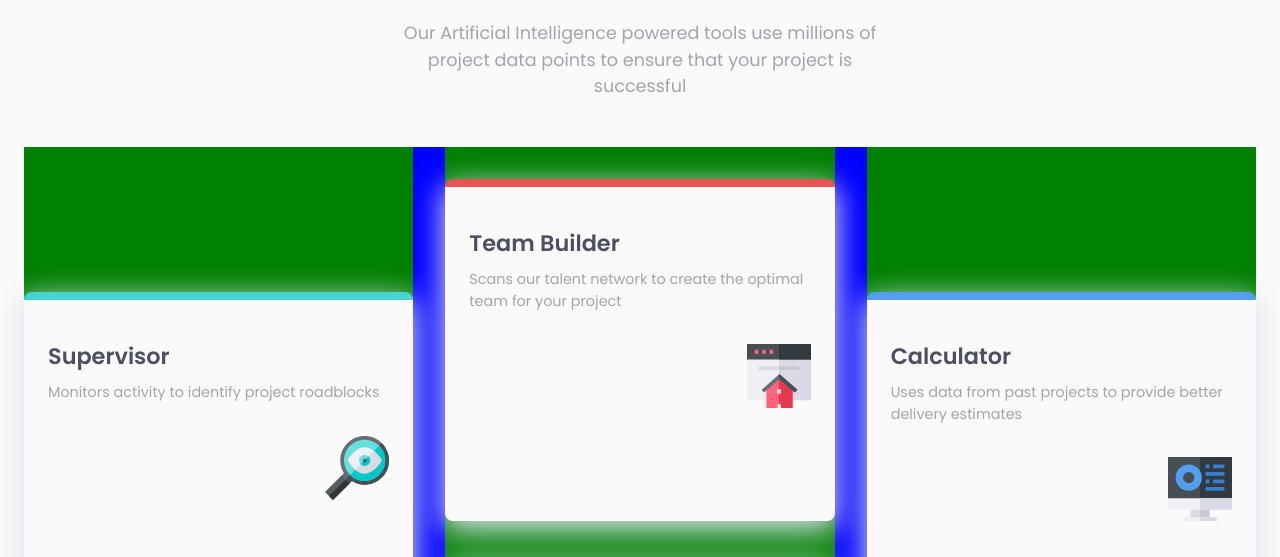
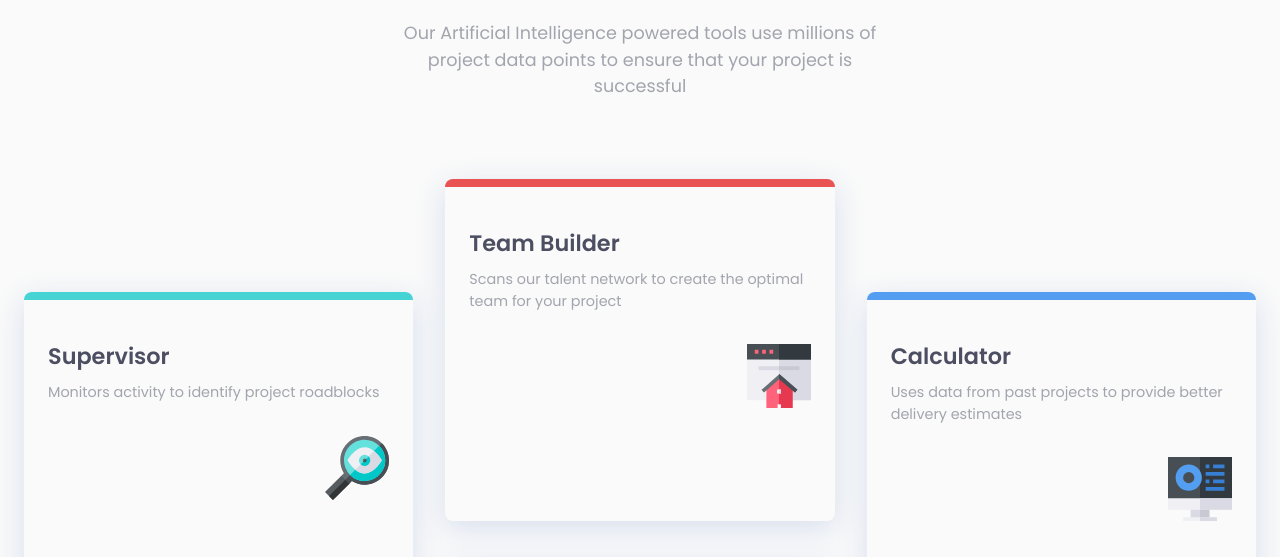
Before and after one commit to nadielotiene/four-card-feature-section, a plain HTML site: page index.html in a window 1280 px wide. Shown: the part 167-724 px from the top of the page. Drawn offline with Linux system fonts and the light colour scheme.

Commit message:
remove colored background for debuggin

```diff
--- a/style.css
+++ b/style.css
@@ -73,7 +73,6 @@ img {
 
     .main {
         max-width: 100%;
-        background: red;
         display: flex;
         justify-content: center;
     }
@@ -96,13 +95,11 @@ img {
     .row {
         display: flex;
         gap: 2rem;
-        background: blue;
     }
 
     .cards-col {
         align-content: center;
         width: 100%;
-        background: green;
     }
 }
 
```
